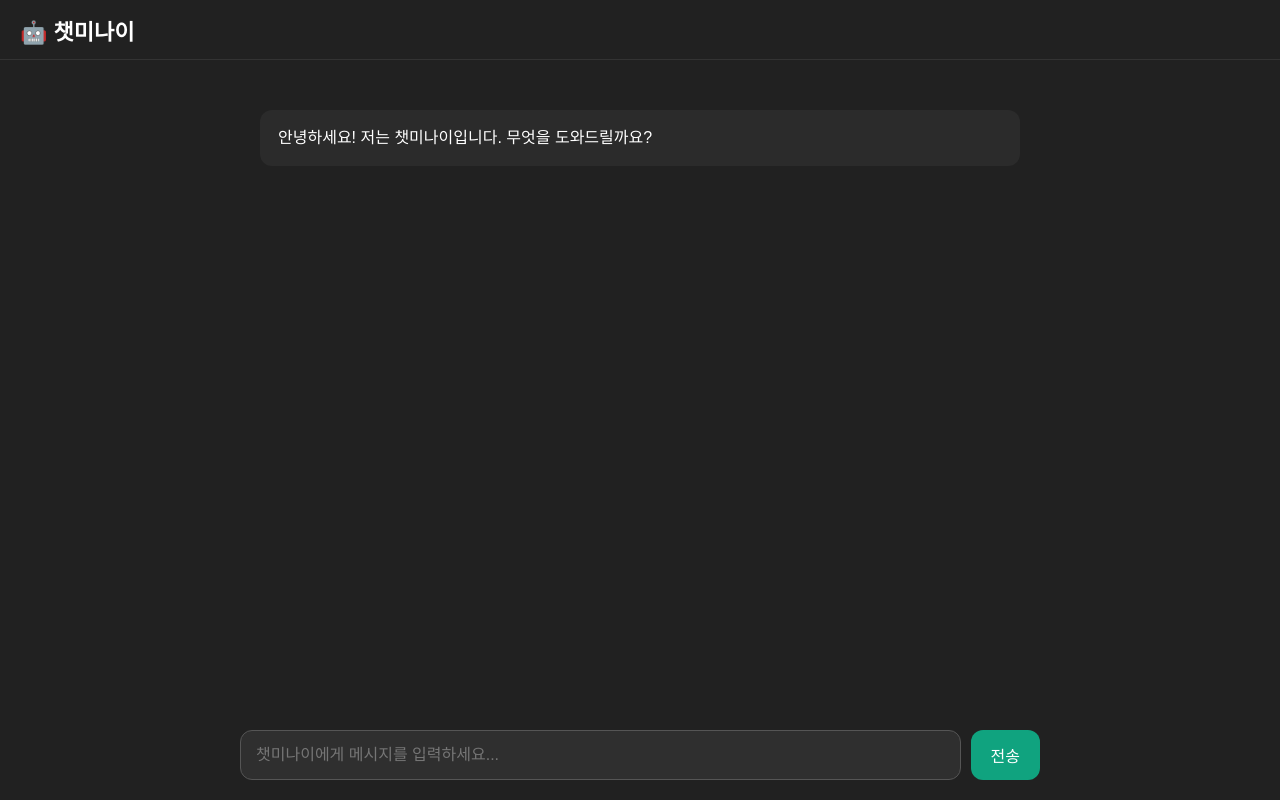
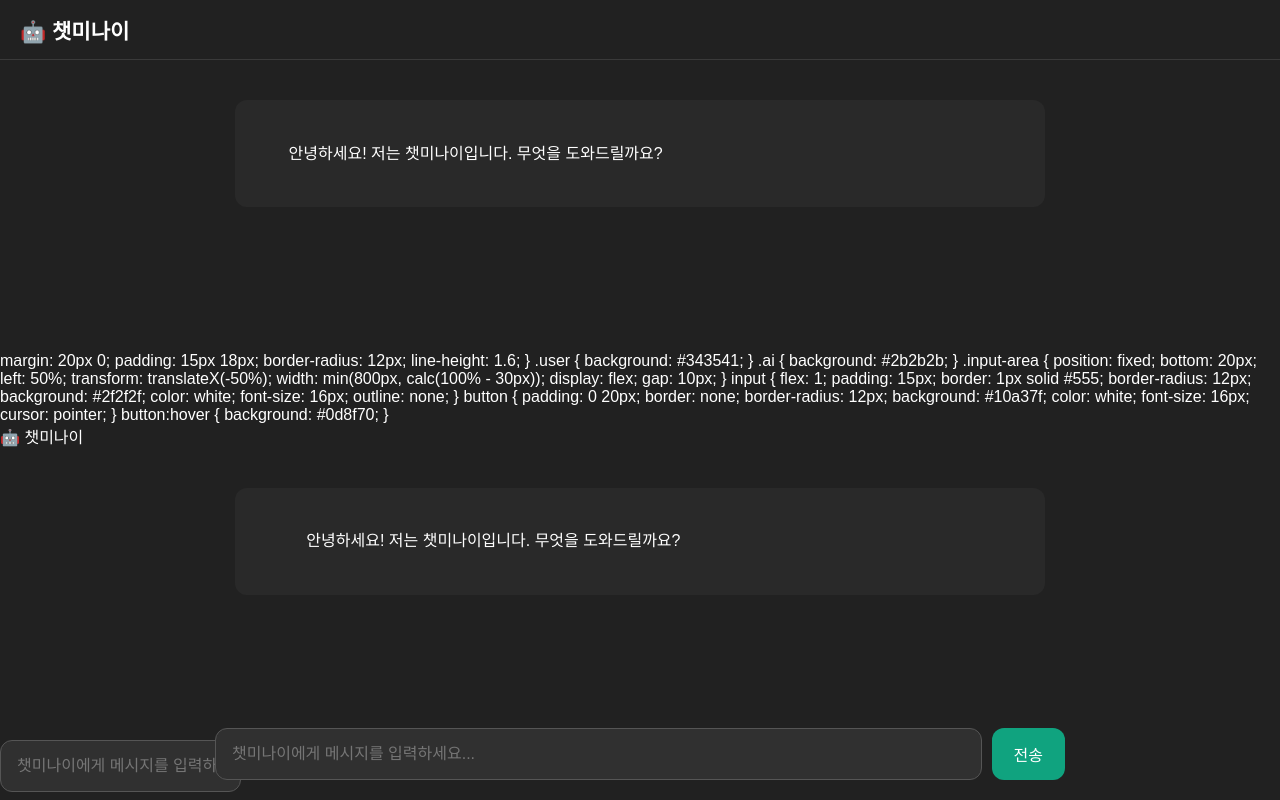
Before and after one commit to tony1120-cyber/-, a Flask app: page / in a window 1280 px wide. Run offline with Flask 3, Linux system fonts and the light colour scheme.

Commit message:
Update index.html

```diff
--- a/templates/index.html
+++ b/templates/index.html
@@ -17,24 +17,158 @@
             font-family: Arial, sans-serif;
         }
 
-        .header {
+        header {
             height: 60px;
+            border-bottom: 1px solid #3a3a3a;
             display: flex;
             align-items: center;
             padding: 0 20px;
-            border-bottom: 1px solid #333;
-            font-size: 22px;
+            font-size: 21px;
             font-weight: bold;
         }
 
-        .chat {
-            max-width: 800px;
+        #chat {
+            max-width: 850px;
             margin: auto;
-            padding: 30px 20px 110px;
+            padding: 25px 20px 130px;
         }
 
         .message {
-            margin: 20px 0;
+            padding: 15px 18px;
+            margin: 15px 0;
+            border-radius: 12px;
+            white-space: pre-wrap;
+            line-height: 1.6;
+        }
+
+        .user {
+            background: #343541;
+        }
+
+        .ai {
+            background: #292929;
+        }
+
+        .input-box {
+            position: fixed;
+            bottom: 20px;
+            left: 50%;
+            transform: translateX(-50%);
+            width: min(850px, calc(100% - 30px));
+            display: flex;
+            gap: 10px;
+        }
+
+        input {
+            flex: 1;
+            padding: 16px;
+            border-radius: 12px;
+            border: 1px solid #555;
+            background: #303030;
+            color: white;
+            font-size: 16px;
+            outline: none;
+        }
+
+        button {
+            border: 0;
+            border-radius: 12px;
+            padding: 0 22px;
+            background: #10a37f;
+            color: white;
+            font-size: 16px;
+            cursor: pointer;
+        }
+
+        button:hover {
+            opacity: 0.85;
+        }
+    </style>
+</head>
+
+<body>
+
+<header>
+    🤖 챗미나이
+</header>
+
+<div id="chat">
+    <div class="message ai">
+        안녕하세요! 저는 챗미나이입니다. 무엇을 도와드릴까요?
+    </div>
+</div>
+
+<div class="input-box">
+    <input
+        id="message"
+        placeholder="챗미나이에게 메시지를 입력하세요..."
+        autocomplete="off"
+    >
+
+    <button onclick="sendMessage()">전송</button>
+</div>
+
+<script>
+const input = document.getElementById("message");
+const chat = document.getElementById("chat");
+
+input.addEventListener("keydown", function(event) {
+    if (event.key === "Enter") {
+        sendMessage();
+    }
+});
+
+async function sendMessage() {
+
+    const message = input.value.trim();
+
+    if (!message) return;
+
+    chat.innerHTML += `
+        <div class="message user">${escapeHtml(message)}</div>
+    `;
+
+    input.value = "";
+
+    const loading = document.createElement("div");
+    loading.className = "message ai";
+    loading.textContent = "생각하는 중...";
+    chat.appendChild(loading);
+
+    try {
+
+        const response = await fetch("/chat", {
+            method: "POST",
+            headers: {
+                "Content-Type": "application/json"
+            },
+            body: JSON.stringify({
+                message: message
+            })
+        });
+
+        const data = await response.json();
+
+        loading.textContent = data.answer;
+
+    } catch (error) {
+
+        loading.textContent = "서버와 연결할 수 없습니다.";
+
+    }
+
+    window.scrollTo(0, document.body.scrollHeight);
+}
+
+function escapeHtml(text) {
+    const div = document.createElement("div");
+    div.textContent = text;
+    return div.innerHTML;
+}
+</script>
+
+</body>
+</html>            margin: 20px 0;
             padding: 15px 18px;
             border-radius: 12px;
             line-height: 1.6;
```
